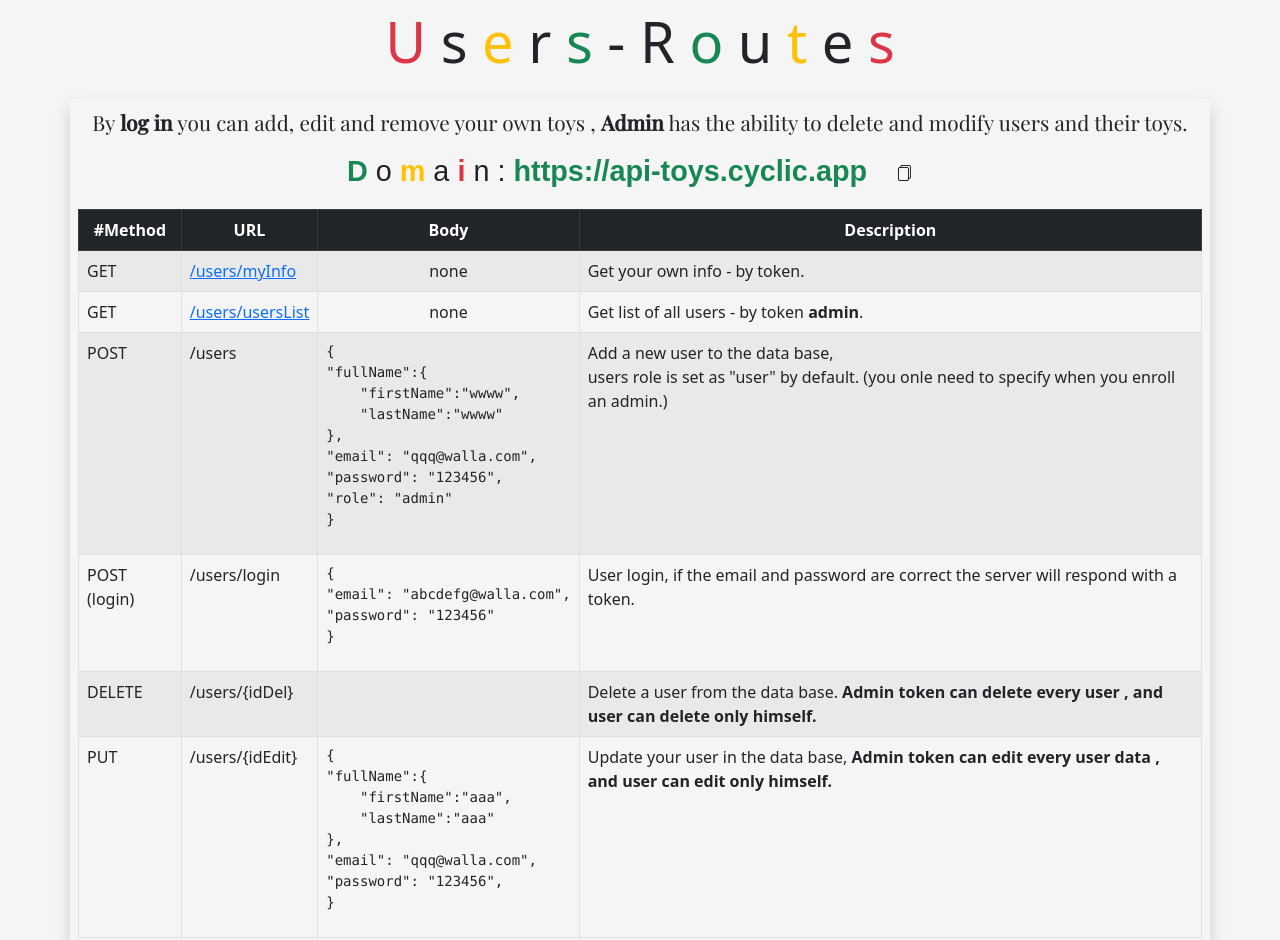
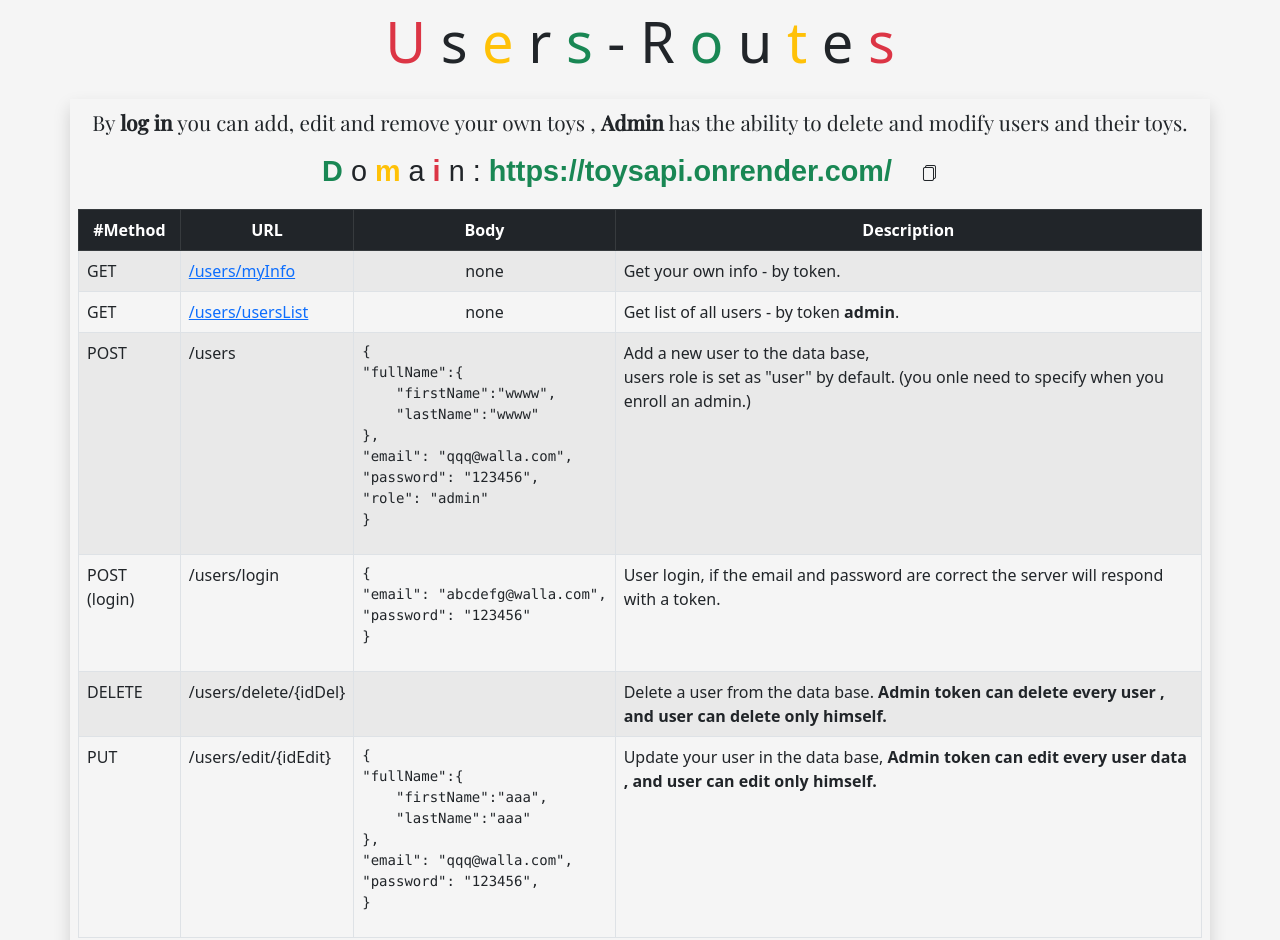
Before and after one commit to AnatStauber/toys_project, a website: page public/index.html in a window 1280 px wide. Shown: the part 460-1400 px from the top of the page. Drawn offline with nearby package versions, Linux system fonts and the light colour scheme; a web font is replaced by a local one.

Commit message:
updated UI

```diff
--- a/public/index.html
+++ b/public/index.html
@@ -88,7 +88,7 @@
                     <span class="text-dark">a</span>
                     <span class="text-danger fw-bolder">i</span>
                     <span class="text-dark">n :</span>
-                    <span class="text-success text fw-bold" id="Domain">https://api-toys.cyclic.app</span>
+                    <span class="text-success text fw-bold" id="Domain">https://toysapi.onrender.com/</span>
                     <button class="btn mx-2 copyBtn" id="domainbtn"><i class="bi bi-files"></i></button>
                 </h4>
 
@@ -151,7 +151,7 @@
                     </tr>
                     <tr>
                         <td>DELETE</td>
-                        <td>/users/{idDel}</td>
+                        <td>/users/delete/{idDel}</td>
                         <td></td>
                         <td>Delete a user from the data base. <strong> Admin token can delete every user , and user can
                                 delete only himself.</strong>
@@ -159,7 +159,7 @@
                     </tr>
                     <tr>
                         <td>PUT</td>
-                        <td>/users/{idEdit}</td>
+                        <td>/users/edit/{idEdit}</td>
                         <td>
 <pre>
 {
@@ -239,13 +239,13 @@
                 <tbody>
                     <tr>
                         <td>GET</td>
-                        <td><a href="https://api-toys.cyclic.app//toys">/toys</a></td>
+                        <td><a href="https://toysapi.onrender.com/toys">/toys</a></td>
                         <td class="text-center">none</td>
                         <td>Get a list of all the toys, will present 10 results per page by default.</td>
                     </tr>
                     <tr>
                         <td>GET</td>
-                        <td><a href="https://api-toys.cyclic.app/toys/search?s=dolls">/toys/search?s=doll</a></td>
+                        <td><a href="https://toysapi.onrender.com/search?s=football">/toys/search?s=doll</a></td>
                         <td class="text-center">none</td>
                         <td>search for a toy by searching follwing name or info after the "s=", it will present 10
                             results per page by default.
@@ -254,14 +254,14 @@
                     <tr>
                         <td>GET</td>
                         <td><a
-                                href="https://api-toys.cyclic.app/toys/prices?min=50&max=200">/toys/prices?min=50&max=200</a>
+                                href="https://toysapi.onrender.com/toys/prices?min=50&max=200">/toys/prices?min=50&max=200</a>
                         </td>
                         <td class="text-center">none</td>
                         <td>Get a list of the toys by min & max , it will present 10 results per page.</td>
                     </tr>
                     <tr>
                         <td>GET</td>
-                        <td><a href="https://api-toys.cyclic.app/toys/category/doll">/toys/category/:catName</a></td>
+                        <td><a href="https://toysapi.onrender.com/toys/category/dolls">/toys/category/:catName</a></td>
                         <td class="text-center">none</td>
                         <td>Get a list of all the toys in toys <strong>category</strong>, it will present 10 results per
                             page.</td>
```
